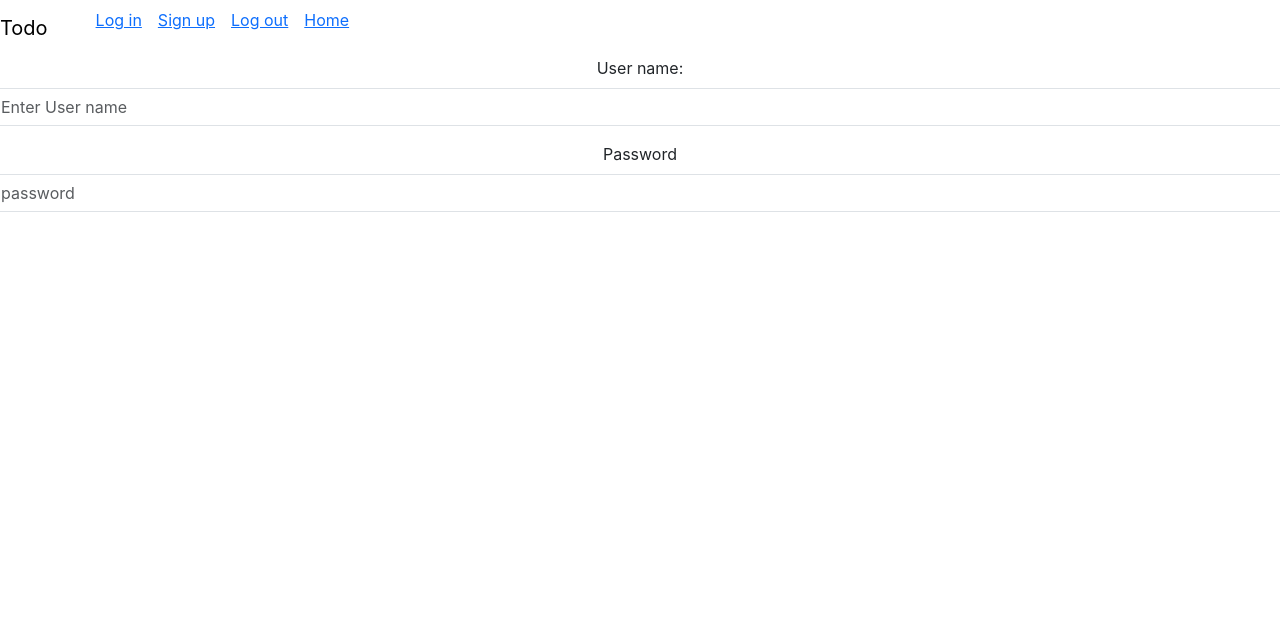
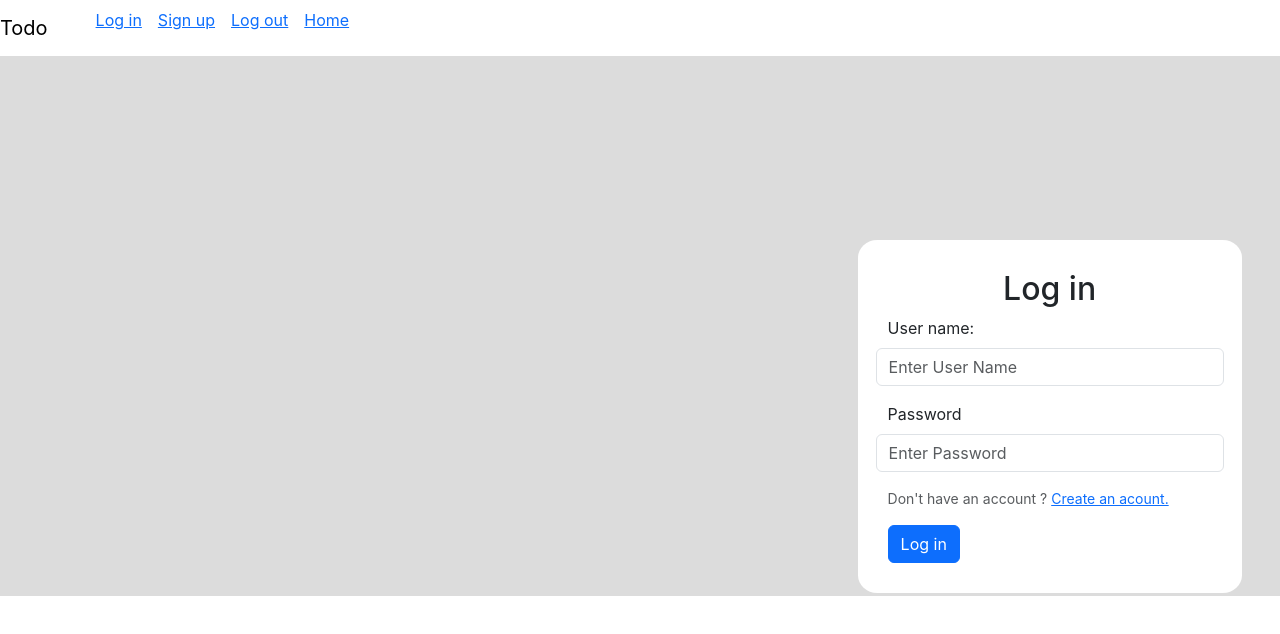
Before and after one commit to Osorabrian/Todo-React-Frontend, a React (Create React App) app: page / in a window 1280 px wide. Shown: the top 634 px of the page. Built offline with nearby package versions, Linux system fonts and the light colour scheme.

Commit message:
format log in page

```diff
--- /dev/null
+++ b/src/components/Login/login.css
@@ -0,0 +1,15 @@
+#login-form{
+    padding: 30px;
+    background-color: white;
+    position: absolute;
+    top: 30%;
+    width: 30%;
+    left: 67%;
+    text-align: left;
+    border-radius: 5%;
+}
+
+#login-page{
+    height: 540px;
+    background-color: #dcdcdc
+}
--- a/src/components/Login/login.js
+++ b/src/components/Login/login.js
@@ -1,20 +1,28 @@
 import React from 'react'
+import { NavLink } from 'react-router-dom'
+import './login.css'
 
 export default function Login(){
     return(
-        <>
-            <form>
+        <div id='login-page'>
+            <form id='login-form'>
+
+                <h2 style={{textAlign:'center'}}>Log in</h2>
+
                 <div className='row mb-3'>
                     <label className='form-label'>User name:</label>
-                    <input placeholder='Enter User name'className='form-control' type='text' />
+                    <input placeholder='Enter User Name'className='form-control' type='text' />
                 </div>
 
                 <div className='row mb-3'>
                     <label className='form-label'>Password</label>
-                    <input placeholder='password' className='form-control' type = 'password'/>
+                    <input placeholder='Enter Password' className='form-control' type = 'password'/>
                 </div>
 
+                <p className='form-text'>Don't have an account ? <NavLink to='/signup'> Create an acount.</NavLink></p>
+
+                <button className='btn btn-primary'>Log in</button>
             </form>
-        </>
+        </div>
     )
 }
```
